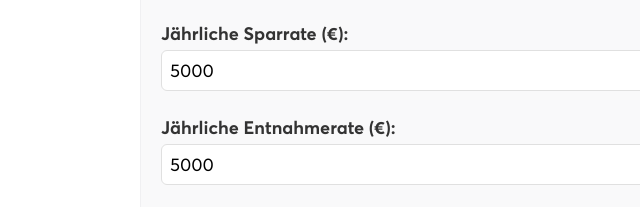
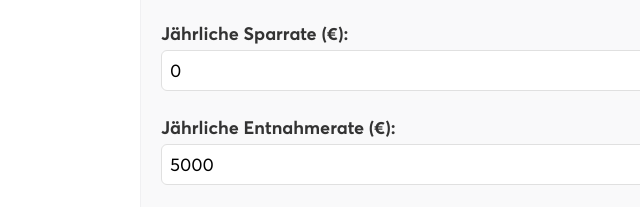
Before and after one commit to gnlcsvn/monte-carlo-rechner, a plain HTML site: page index.html in a window 1280 px wide. Shown: the part 551-758 px from the top of the page, 0-640 px from the left. Drawn offline with nearby package versions, Linux system fonts and the light colour scheme.

Commit message:
change sparrate for realistic default scenario

```diff
--- a/index.html
+++ b/index.html
@@ -47,7 +47,7 @@
                 </div>
                 <div class="form-group">
                     <label for="annualContribution">Jährliche Sparrate (€):</label>
-                    <input type="number" id="annualContribution" value="5000" required>
+                    <input type="number" id="annualContribution" value="0" required>
                 </div>
                 <div class="form-group">
                     <label for="annualWithdrawal">Jährliche Entnahmerate (€):</label>
```
